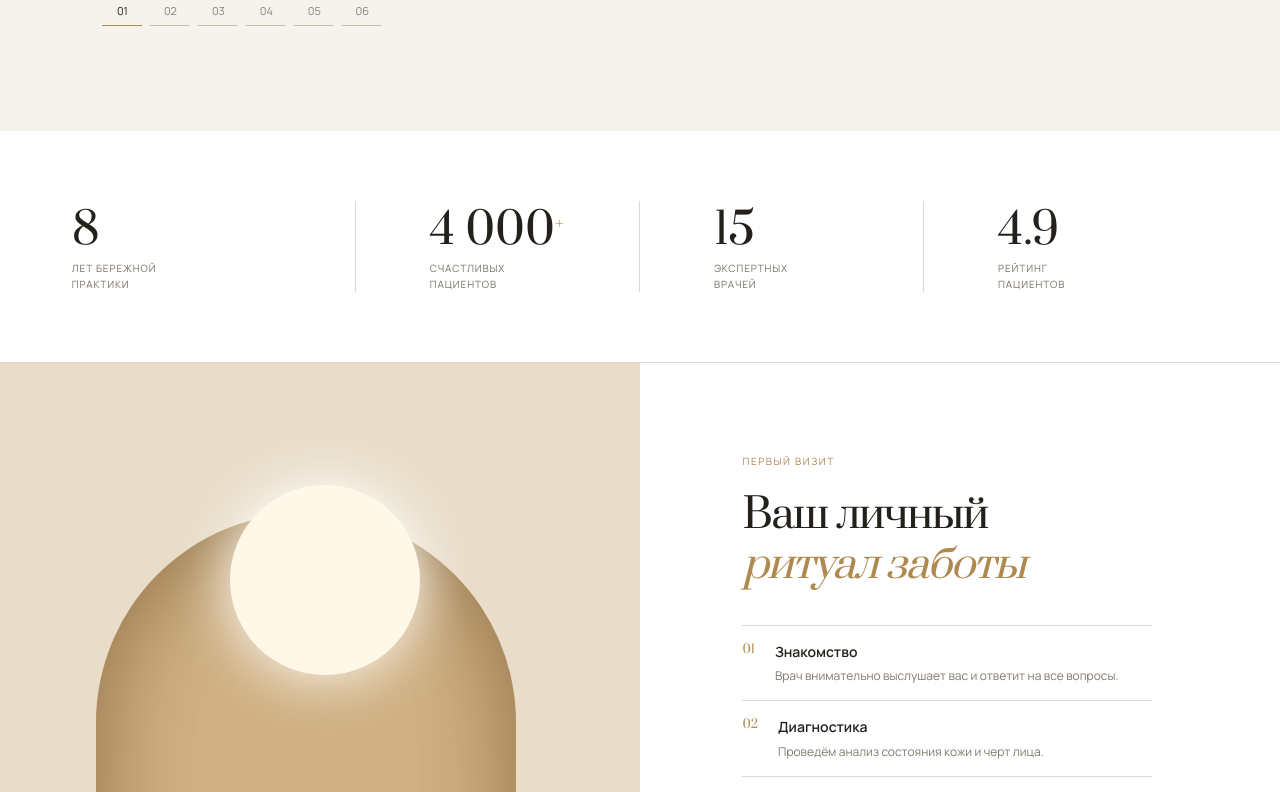
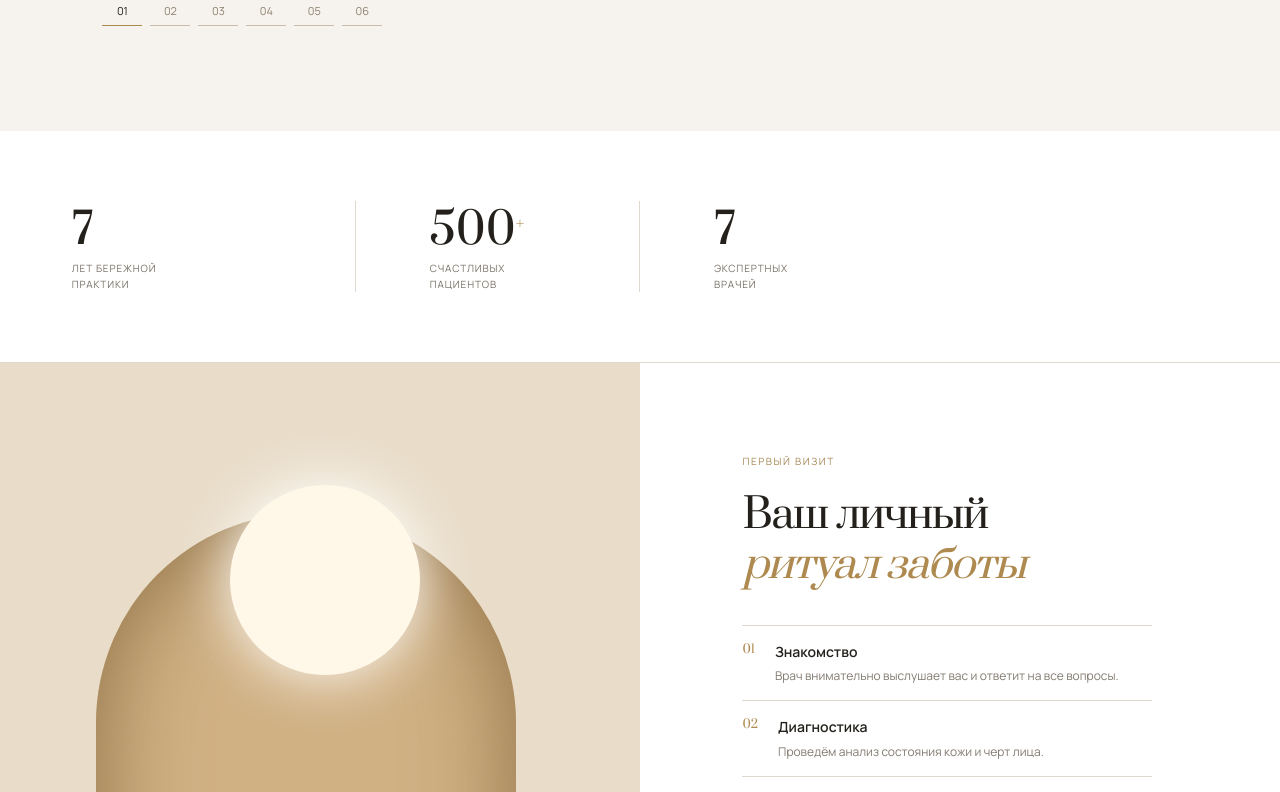
Before and after one commit to sarrustam/symmetria, a React (Vite) app: page / in a window 1280 px wide. Shown: the part 2920-3712 px from the top of the page. Built offline with nearby package versions, Linux system fonts and the light colour scheme.

Commit message:
Update clinic statistics

```diff
--- a/src/App.jsx
+++ b/src/App.jsx
@@ -221,7 +221,7 @@ function Home() {
     <section className="statement"><p className="eyebrow">Наш подход</p><h2>Красота, в которой<br />вы <em>узнаёте себя.</em></h2><p>Мы не меняем лица — мы раскрываем их гармонию. Каждая программа создаётся врачом после внимательной диагностики и разговора о ваших желаниях.</p><Link className="text-link" to="/about">О философии Symmetria <b>→</b></Link></section>
     <section className="services-preview"><div className="section-heading"><div><p className="eyebrow">Направления</p><h2>Путь к вашей<br /><em>гармонии</em></h2></div><Link className="text-link" to="/services">Все услуги <b>→</b></Link></div><div className="service-grid">{services.map(([number, title, description], index) => <Link className={`service-card service-card--${index + 1}`} to="/services" key={number}><span>{number}</span><div><h3>{title}</h3><p>{description}</p><ArrowIcon /></div></Link>)}</div></section>
     <DevicesCarousel />
-    <section className="numbers"><div><strong>8</strong><span>лет бережной<br />практики</span></div><div><strong>4 000<sup>+</sup></strong><span>счастливых<br />пациентов</span></div><div><strong>15</strong><span>экспертных<br />врачей</span></div><div><strong>4.9</strong><span>рейтинг<br />пациентов</span></div></section>
+    <section className="numbers"><div><strong>7</strong><span>лет бережной<br />практики</span></div><div><strong>500<sup>+</sup></strong><span>счастливых<br />пациентов</span></div><div><strong>7</strong><span>экспертных<br />врачей</span></div></section>
     <section className="ritual"><div className="ritual__visual"><div className="arch" /><div className="sun" /><p>symmetria<br />is a feeling</p></div><div className="ritual__copy"><p className="eyebrow">Первый визит</p><h2>Ваш личный<br /><em>ритуал заботы</em></h2><ol>{[['01', 'Знакомство', 'Врач внимательно выслушает вас и ответит на все вопросы.'], ['02', 'Диагностика', 'Проведём анализ состояния кожи и черт лица.'], ['03', 'Персональный план', 'Составим комфортную программу с ясными этапами.']].map(([number, title, description]) => <li key={number}><span>{number}</span><div><b>{title}</b><p>{description}</p></div></li>)}</ol><BookLink className="button">Записаться на консультацию</BookLink></div></section>
     <section className="quote"><span>“</span><blockquote>Забота о себе начинается<br />с момента, когда вы выбираете<br /><em>слышать себя.</em></blockquote><p>— команда Symmetria</p></section>
     <Booking />
```
